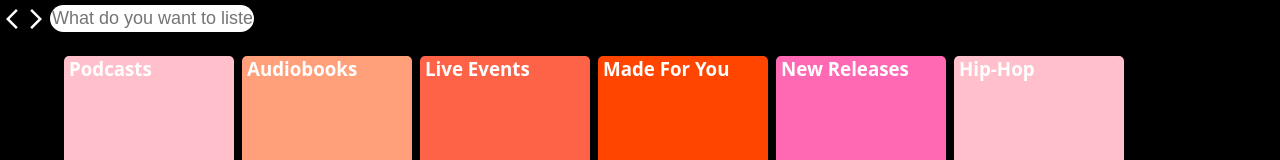
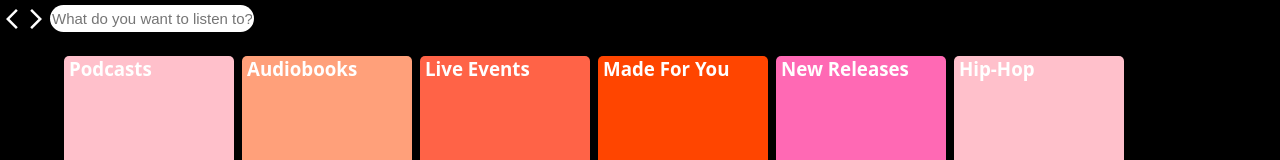
Before and after one commit to DesiRorie/Melodius, a React (Vite) app: page /test in a window 1280 px wide. Shown: the top 160 px of the page. Built offline with nearby package versions, Linux system fonts and the light colour scheme.

Commit message:
"changed font size for search Input "

```diff
--- a/src/App.css
+++ b/src/App.css
@@ -142,7 +142,7 @@ html {
   height: 25px;
   border-radius: 15px;
   border: 0;
-  font-size: large;
+  font-size: 15px;
 }
 .genreBox {
   display: flex;
```
